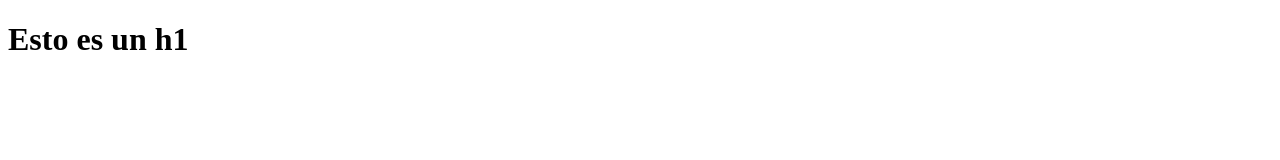
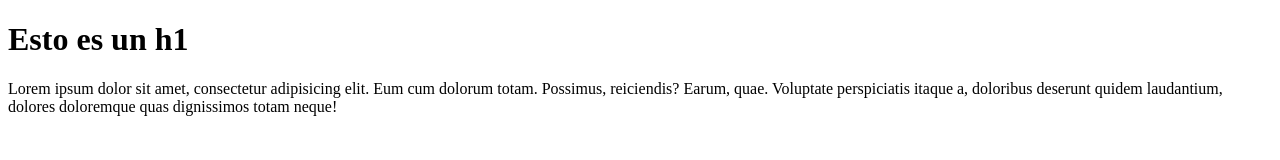
Before and after one commit to Rodrider/Prueba_24158, a plain HTML site: page index.html in a window 1280 px wide. Drawn offline with Linux system fonts and the light colour scheme.

Commit message:
se subio el parrafo

```diff
--- a/index.html
+++ b/index.html
@@ -10,5 +10,8 @@
     <h1>
         Esto es un h1
     </h1>
+    <p>
+        Lorem ipsum dolor sit amet, consectetur adipisicing elit. Eum cum dolorum totam. Possimus, reiciendis? Earum, quae. Voluptate perspiciatis itaque a, doloribus deserunt quidem laudantium, dolores doloremque quas dignissimos totam neque!
+    </p>
 </body>
 </html>
```
